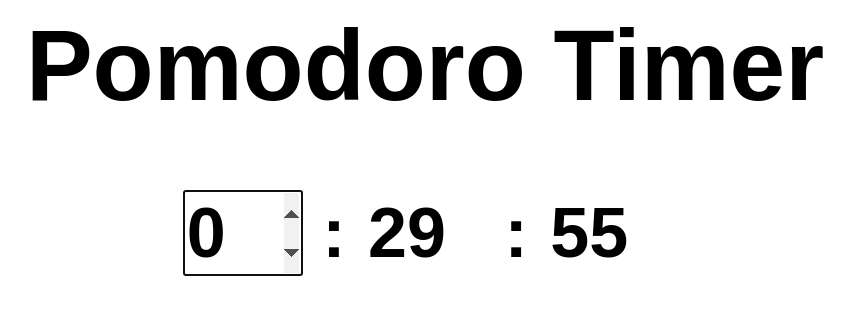
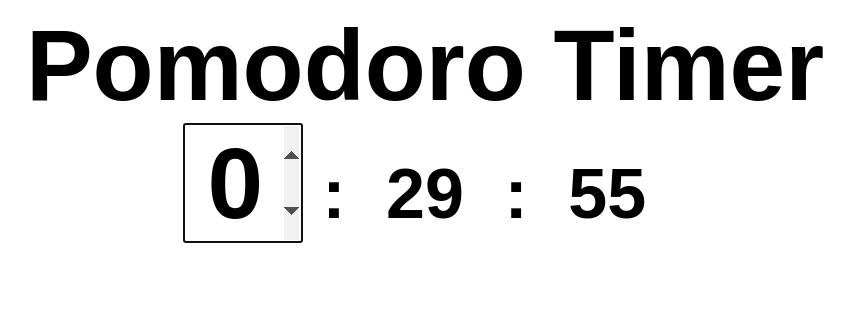
Before and after one commit to timeemit/alarm, a plain HTML site: page index.html in a window 1280 px wide. Both pictures are taken after a click on the element "00". Shown: the whole page, without its empty margins (215-1069 px from the left). Drawn offline with Linux system fonts and the light colour scheme.

Commit message:
Font sizing

```diff
--- a/index.html
+++ b/index.html
@@ -7,6 +7,7 @@
       body, body input { font-family: arial; }
       h1 { font-size: 100px; }
       h2 { font-size: 70px; }
+      h1, h2 { margin: 0; }
       .align-center { text-align: center; }
       .align-left { text-align: left; }
       .align-right { text-align: right; }
@@ -14,13 +15,16 @@
 
       #timer input {
         width: 120px;
-        font-size: 70px;
+        height: 120px;
+        font-size: 100px;
         font-weight: bold;
+        text-align: center;
       }
+
       #timer span.interact {
-        text-align: left;
         display: inline-block;
         width: 114px;
+        height: 114px;
         padding: 3px;
       }
     </style>
```
